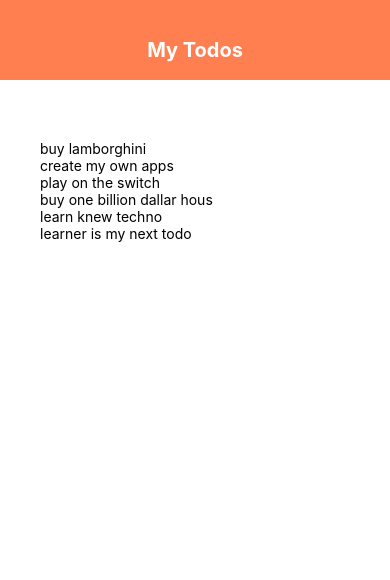
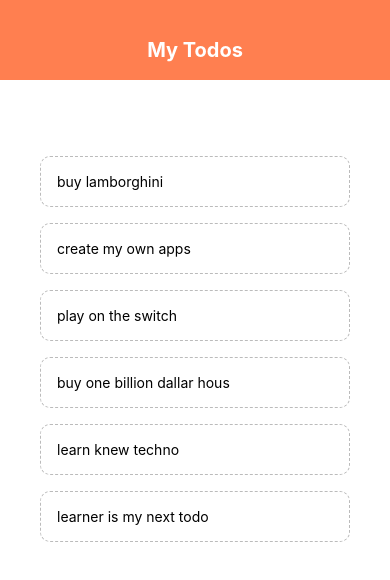
Before and after one commit to sambabhouria/react-native-todos-apps, a React Native app: screen / in a window 390 px wide. Shown: the top 580 px of the page. Built offline with nearby package versions, Linux system fonts and the light colour scheme.

Commit message:
splitting the apps: adding header,todoItem compoent and passing props to them

```diff
--- a/App.js
+++ b/App.js
@@ -1,6 +1,7 @@
 import React, {useState} from 'react';
-import {StyleSheet, Text, View, FlatList} from 'react-native';
+import {StyleSheet, View, FlatList} from 'react-native';
 import Header from './components/header';
+import TodoItem from './components/todoItem';
 
 export default function App() {
   const [todos, setTodos] = useState([
@@ -11,6 +12,12 @@ export default function App() {
     {text: 'learn knew techno', key: '5'},
     {text: 'learner is my next todo', key: '6'},
   ]);
+
+  const pressHandler = (key) => {
+    setTodos((prevTodos) => {
+      return prevTodos.filter((todo) => todo.key !== key);
+    });
+  };
   return (
     <View style={styles.container}>
       <Header />
@@ -19,7 +26,9 @@ export default function App() {
         <View style={styles.list}>
           <FlatList
             data={todos}
-            renderItem={({item}) => <Text>{item.text}</Text>}
+            renderItem={({item}) => (
+              <TodoItem item={item} pressHandler={pressHandler} />
+            )}
           />
         </View>
       </View>
--- /dev/null
+++ b/components/todoItem.js
@@ -0,0 +1,21 @@
+import React from 'react';
+import {StyleSheet, TouchableOpacity, Text} from 'react-native';
+
+export default function TodoItem({pressHandler, item}) {
+  return (
+    <TouchableOpacity onPress={() => pressHandler(item.key)}>
+      <Text style={styles.item}>{item.text}</Text>
+    </TouchableOpacity>
+  );
+}
+
+const styles = StyleSheet.create({
+  item: {
+    padding: 16,
+    marginTop: 16,
+    borderColor: '#bbb',
+    borderWidth: 1,
+    borderStyle: 'dashed',
+    borderRadius: 10,
+  },
+});
```
